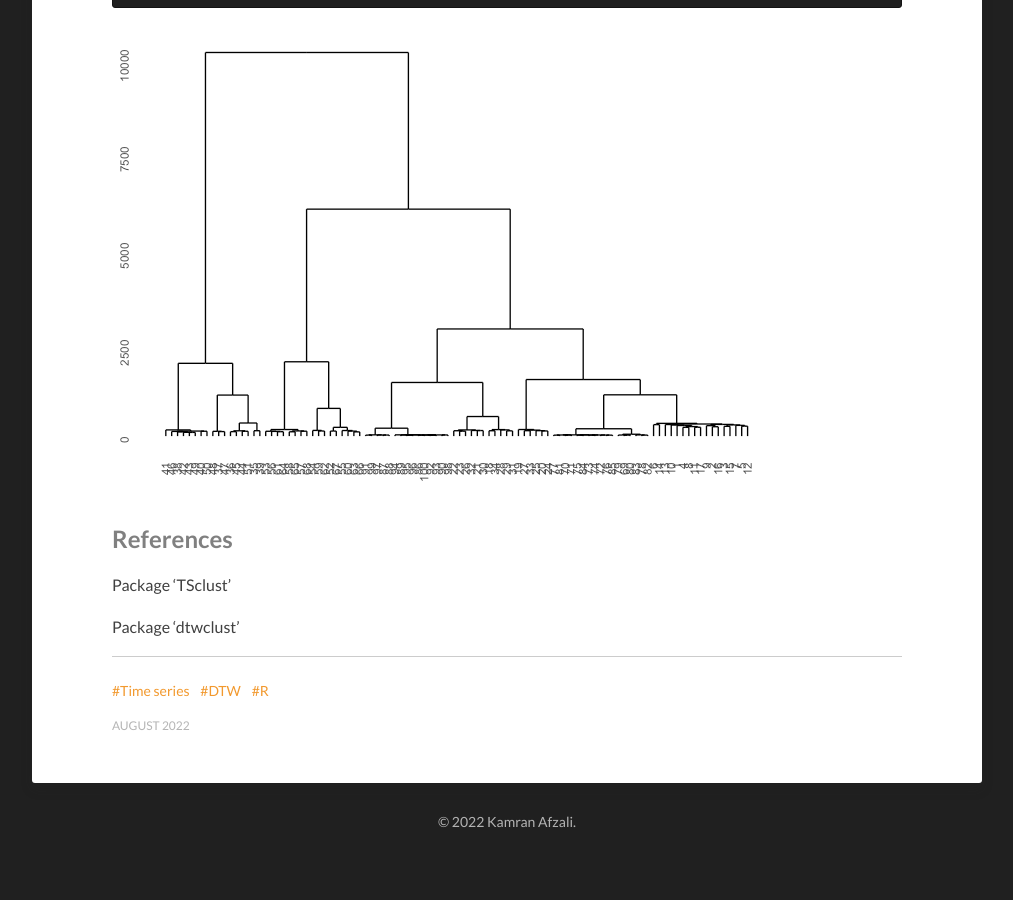
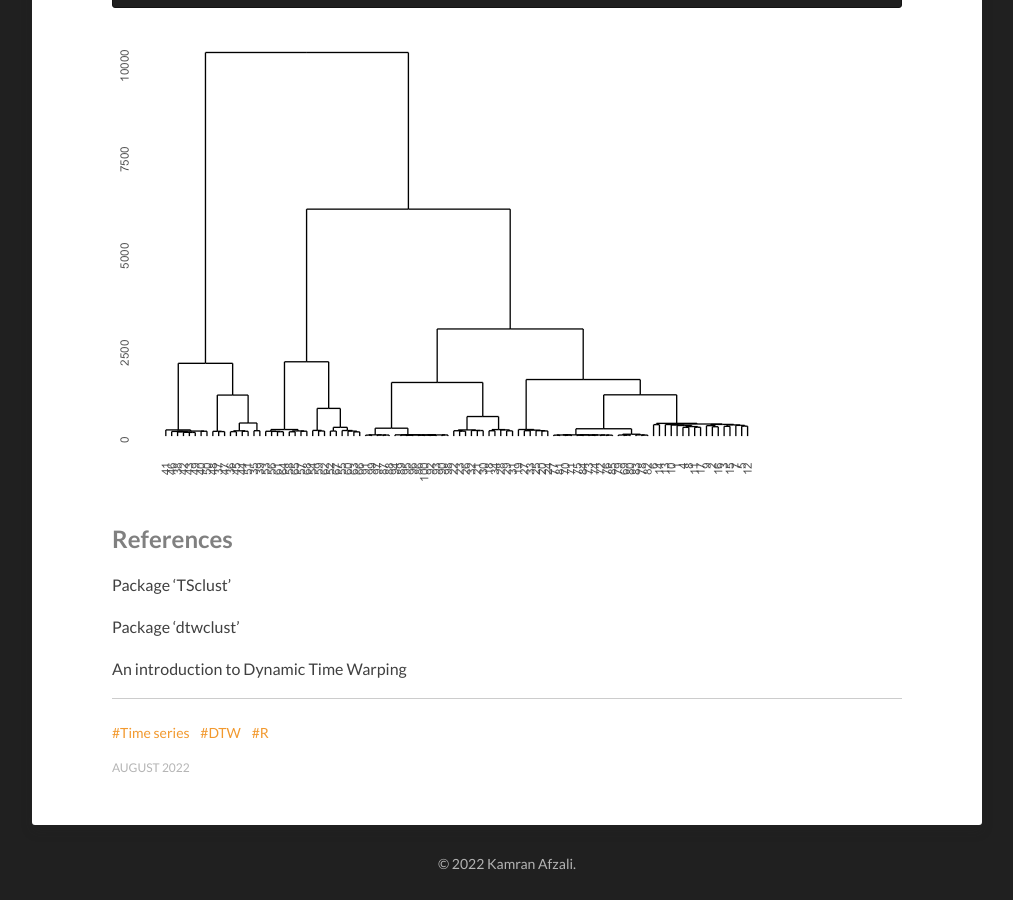
Before and after one commit to Kamran-Afzali/Kamran-Afzali.github.io, a Jekyll site: the page built from _posts/2022-08-24-TS_clustering.md, in a window 1280 px wide and 900 px high, scrolled down 6606 px. Shown: the whole window, without its empty margins (133-1146 px from the left). Built offline with Jekyll 4.4.1, drawn with Linux system fonts in a browser that asks for light colours; before the commit the page ends 7464 px from its top, so only the background shows below that.

Commit message:
Update 2022-08-24-TS_clustering.md

```diff
--- a/_posts/2022-08-24-TS_clustering.md
+++ b/_posts/2022-08-24-TS_clustering.md
@@ -165,3 +165,5 @@ p1
 [Package ‘TSclust’](https://cran.r-project.org/web/packages/TSclust/TSclust.pdf)
 
 [Package ‘dtwclust’](https://cran.r-project.org/web/packages/dtwclust/dtwclust.pdf)
+
+[An introduction to Dynamic Time Warping](https://rtavenar.github.io/blog/dtw.html)
```
